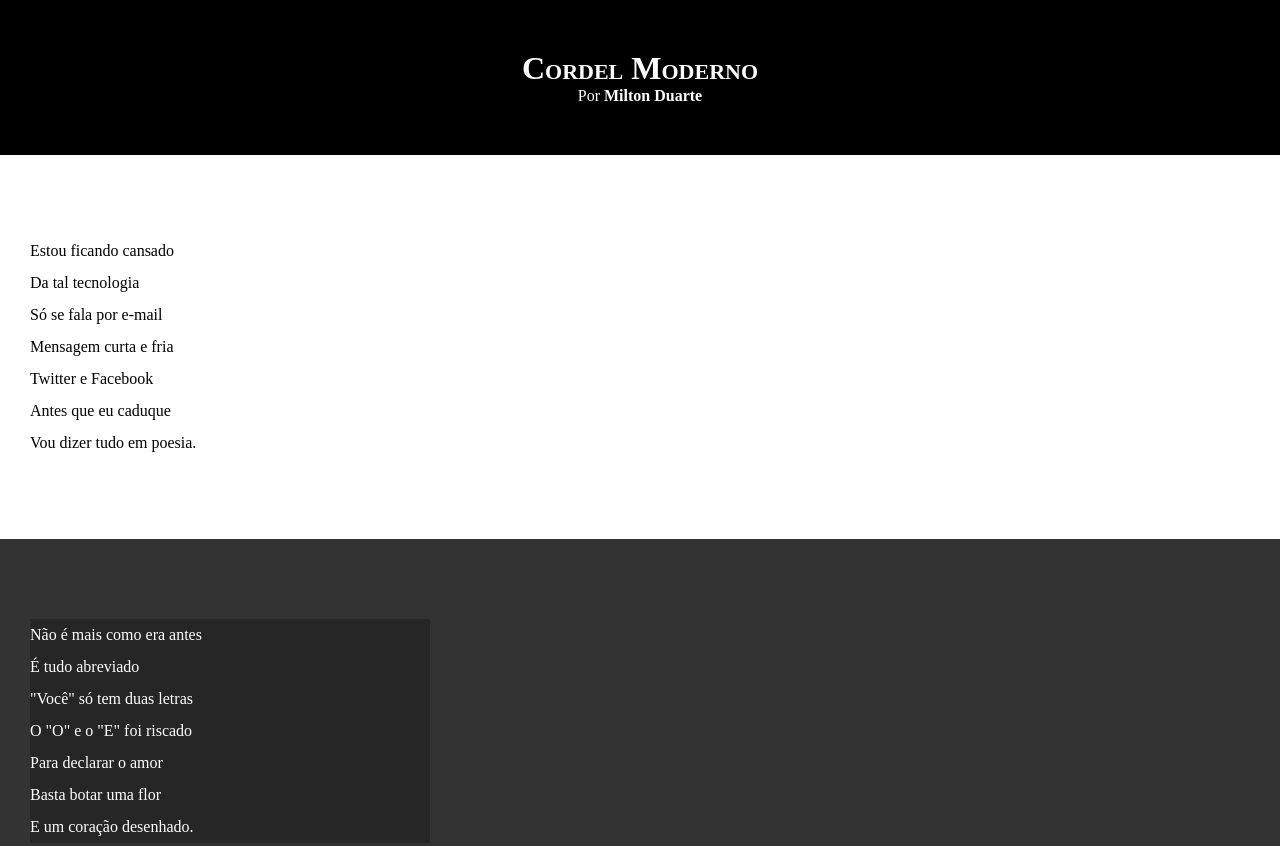
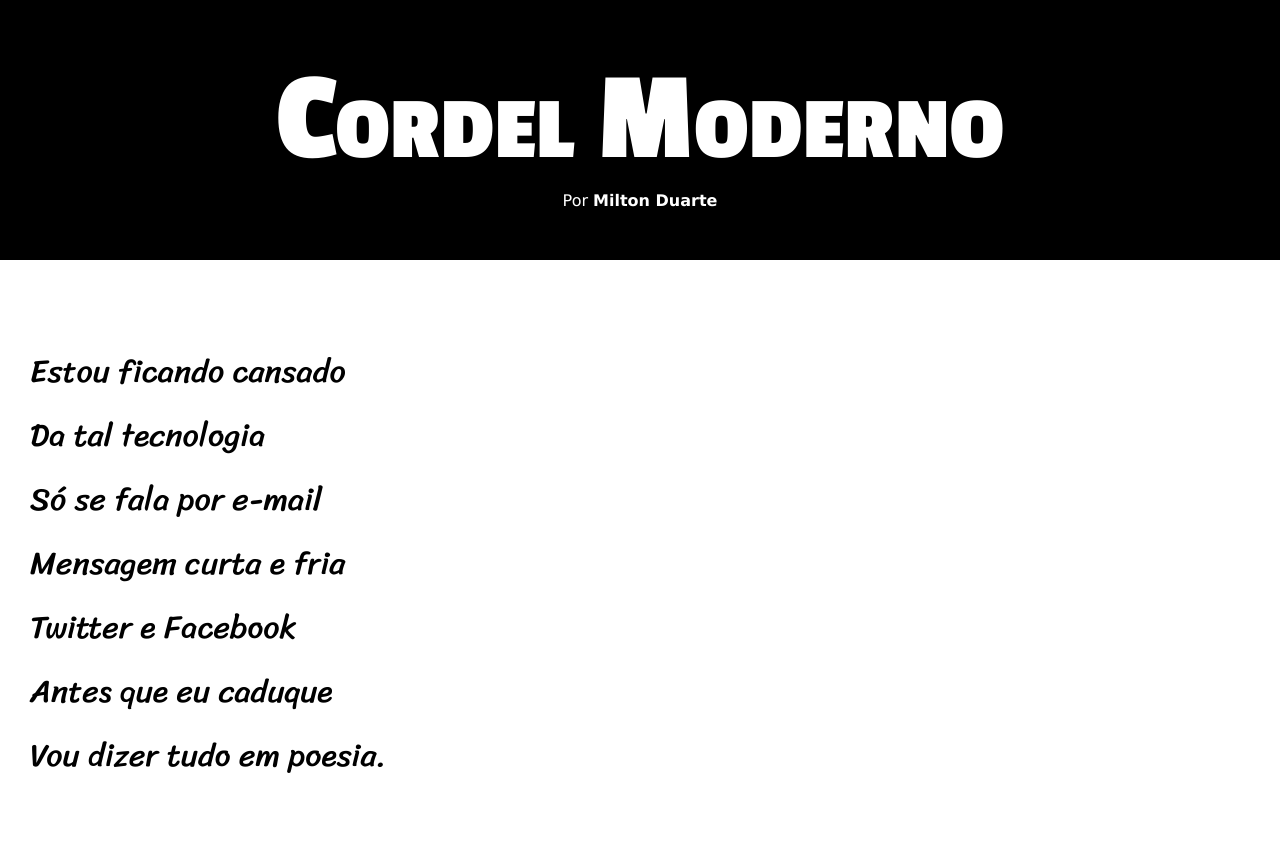
Before and after one commit to Jeffwiiiii/html-css, a plain HTML site: page desafios/df012/index.html in a window 1280 px wide. Shown: the top 846 px of the page. Drawn offline with Linux system fonts and the light colour scheme.

Commit message:
up fonts cordel

```diff
--- a/desafios/df012/estilo.css
+++ b/desafios/df012/estilo.css
@@ -1,13 +1,26 @@
 @charset "UTF-8";
+
+@import url('https://fonts.googleapis.com/css2?family=Passion+One:wght@400;700;900&family=Sriracha&display=swap');
+
+@import url('https://fonts.googleapis.com/css2?family=Passion+One:wght@400;700;900&family=Sriracha&display=swap');
+
+:root {
+    --fonte1: Verdana, Geneva, Tahoma, sans-serif;
+    --fonte2: 'passion One', cursive;
+    --fonte3: 'Sriracha', cursive;
+}
+
 
 *{
     margin: 0px;
     padding: 0px;
+    font-size: 1em;
 }
 
 html, body {
     min-height: 100vh;
     background-color: darkgray;
+    font-family: var(--fonte1);
 }
 
 header {
@@ -19,6 +32,8 @@ header {
 header > h1 {
     padding-top: 50px;
     font-variant: small-caps;
+    font-family: var(--fonte2);
+    font-size: 10vw;
 }
 
 header > p {
@@ -40,6 +55,8 @@ section {
     padding-bottom: 10vh;
     padding-left: 30px;
     line-height: 2em;
+    font-family: var(--fonte3);
+    font-size: 2.5vw;
 }
 
 section.normal {
@@ -48,13 +65,16 @@ section.normal {
 }
 
 section.imagem {
+
     background-color:rgb(51, 51, 51);
     color: white;
 }
 
 section.imagem > p {
-    width: 400px;
+    display: inline-block;
+    padding: 5px;
     background-color: rgb(0, 0, 0, 0.250);
+
 }
 
 footer {
```
